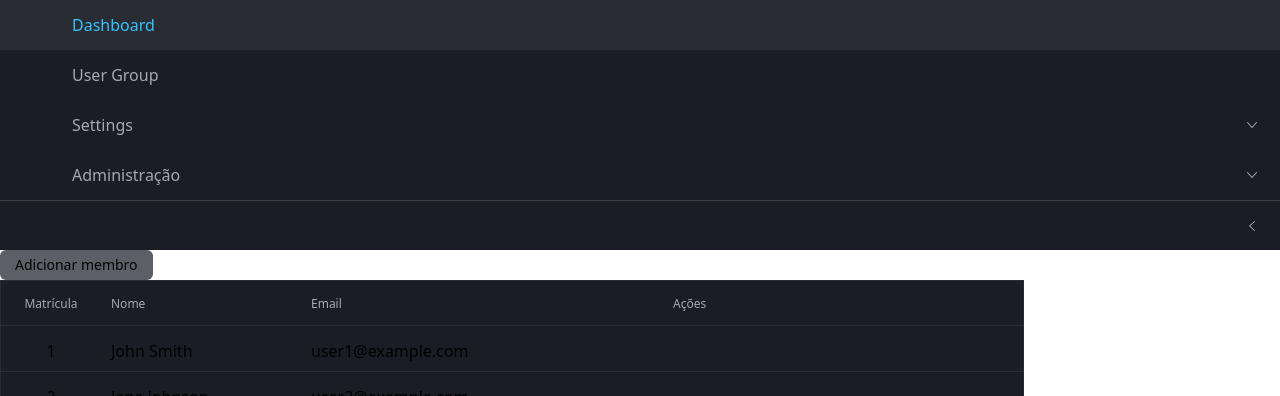
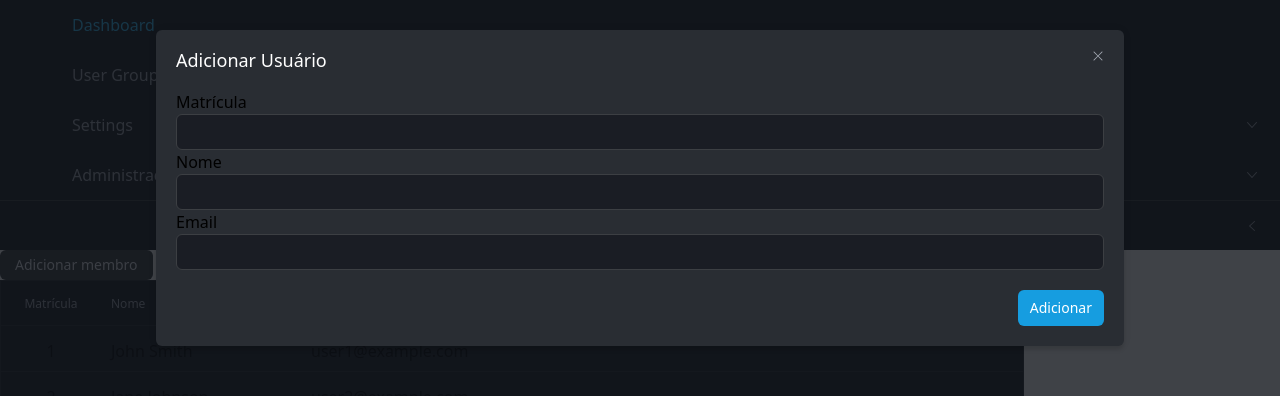
Before and after one commit to CBM-Padrao/room-book-web, a React (Vite) app: page /admin in a window 1280 px wide. Both pictures are taken after typing "Sample" into the empty fields and a click on the button "Adicionar membro". Shown: the top 396 px of the page. Built offline with nearby package versions, Linux system fonts and the light colour scheme; some icons are missing.

Commit message:
ui: Adicionar TableModal

```diff
--- a/src/components/Table.tsx
+++ b/src/components/Table.tsx
@@ -2,10 +2,12 @@ import { useState } from 'react';
 import { Table as RSTable, Pagination, IconButton, Button } from 'rsuite';
 import { Edit, Trash } from '@rsuite/icons';
 import { mockUsers } from '../tests/mock';
+import { TableModal } from './TableModal';
 
 const defaultData = mockUsers(100);
 
 export function Table() {
+  const [open, setOpen] = useState(false);
   const [limit, setLimit] = useState(10);
   const [page, setPage] = useState(1);
 
@@ -21,12 +23,19 @@ export function Table() {
     return i >= start && i < end;
   });
 
+  function handleClose() {
+    setOpen(false);
+  }
+
   return (
     <div className="m-auto">
+      <TableModal open={open} handleClose={handleClose} />
+
       <Button
         style={{ padding: '5px 15px' }}
         // className="!absolute top-2 right-2 z-10"
         className="!mb-4"
+        onClick={() => setOpen(true)}
       >
         Adicionar membro
       </Button>
--- /dev/null
+++ b/src/components/TableModal.tsx
@@ -0,0 +1,46 @@
+import { useState } from 'react';
+import { Modal, Button, Input } from 'rsuite';
+
+type TableModalProps = {
+  open: boolean;
+  handleClose: () => void;
+};
+
+export function TableModal({
+  open,
+  handleClose
+}: Readonly<TableModalProps>) {
+  const [register, setRegister] = useState('');
+  const [name, setName] = useState('');
+  const [email, setEmail] = useState('');
+
+  function handleSubmit() {
+
+  }
+
+  return (
+    <Modal open={open} onClose={handleClose} size="lg">
+      <Modal.Header>
+        <Modal.Title>Adicionar Usuário</Modal.Title>
+      </Modal.Header>
+      <Modal.Body>
+        <form className="flex flex-col gap-4 h-96">
+          Matrícula
+          <Input value={register} onChange={setRegister} />
+          Nome
+          <Input value={name} onChange={setName} />
+          Email
+          <Input type="email" value={email} onChange={setEmail} />
+        </form>
+      </Modal.Body>
+      <Modal.Footer>
+        <Button
+          onClick={handleSubmit}
+          appearance="primary"
+        >
+          Adicionar
+        </Button>
+      </Modal.Footer>
+    </Modal>
+  );
+}
```
